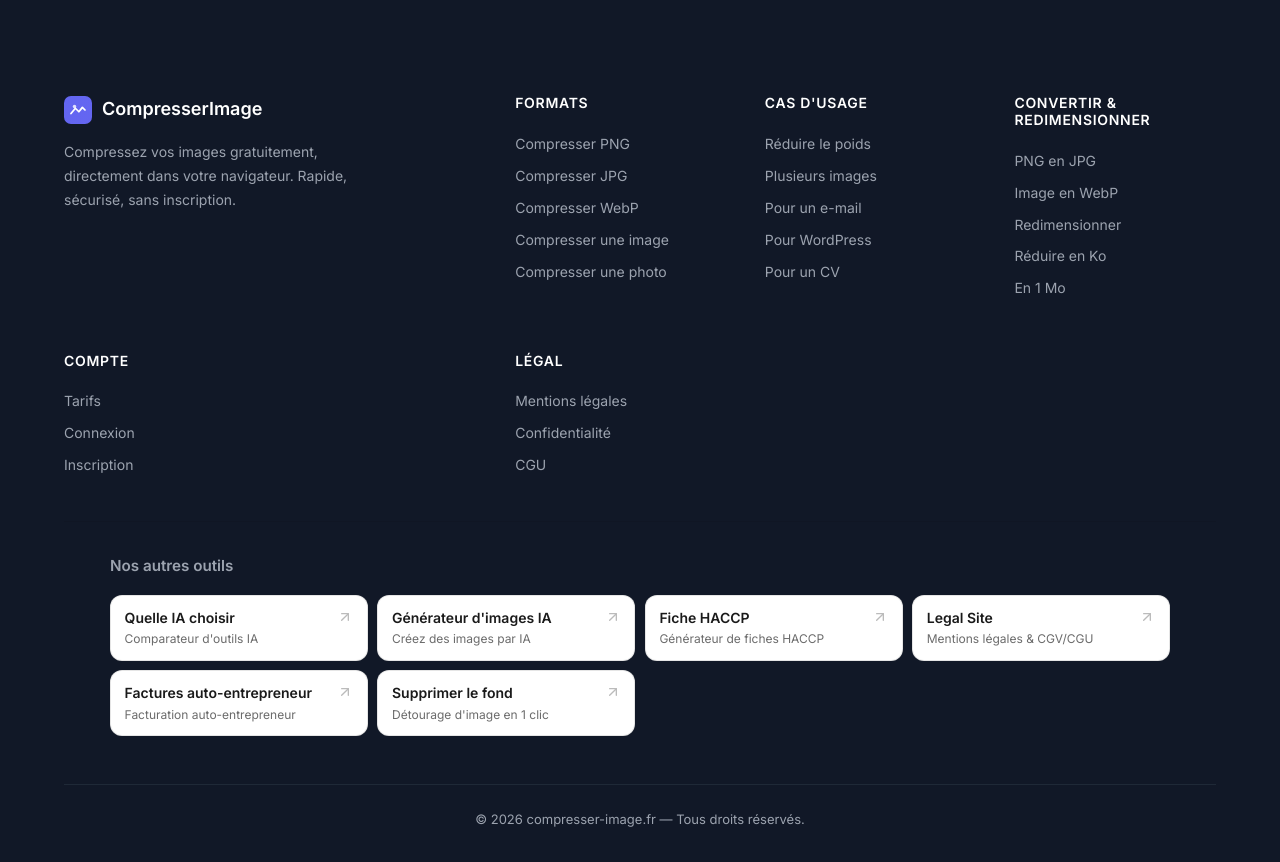
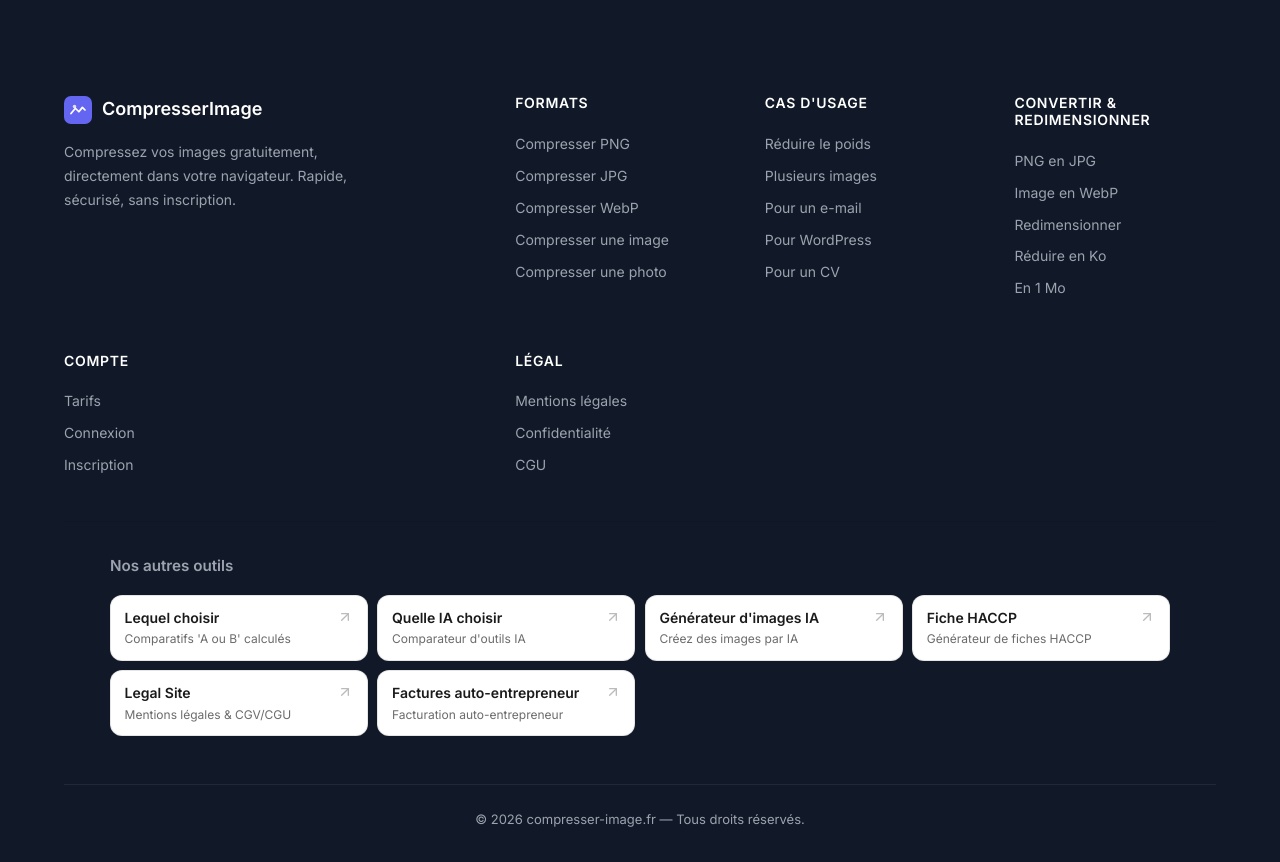
Before and after one commit to THE-KIPDEV/compresser-image.fr, a PHP site: page / in a window 1280 px wide. Shown: the part 2438-3300 px from the top of the page. Run offline with PHP 8.4, Linux system fonts and the light colour scheme; some libraries are stand-ins or nearby versions.

Commit message:
Maillage: ajout lequel-choisir.com au footer réseau
Co-Authored-By: Claude Opus 4.8 <noreply@anthropic.com>

```diff
--- a/views/partials/network.php
+++ b/views/partials/network.php
@@ -51,6 +51,7 @@ if (!function_exists('kipdev_network_links')) {
             ['domain' => 'creer-qrcode.fr', 'label' => 'Créer un QR Code', 'desc' => 'QR codes dynamiques', 'category' => 'dev'],
             ['domain' => 'signature-email-pro.com', 'label' => 'Signature Email Pro', 'desc' => 'Signatures email pro', 'category' => 'dev'],
             ['domain' => 'convertir-fichier.fr', 'label' => 'Convertir un fichier', 'desc' => 'Conversion de fichiers', 'category' => 'dev'],
+            ['domain' => 'lequel-choisir.com', 'label' => 'Lequel choisir', 'desc' => "Comparatifs 'A ou B' calculés", 'category' => 'conso', 'flagship' => true],
         ];
     }
 
@@ -67,6 +68,15 @@ if (!function_exists('kipdev_network_links')) {
             $seen[$s['domain']] = true;
             $out[] = $s;
             if (count($out) >= $limit) break;
+        }
+        if ($currentDomain !== 'lequel-choisir.com') {
+            $promoted = null;
+            foreach ($sites as $s) { if ($s['domain'] === 'lequel-choisir.com') { $promoted = $s; break; } }
+            if ($promoted) {
+                $out = array_values(array_filter($out, fn($s) => $s['domain'] !== 'lequel-choisir.com'));
+                array_unshift($out, $promoted);
+                $out = array_slice($out, 0, $limit);
+            }
         }
         return $out;
     }
```
